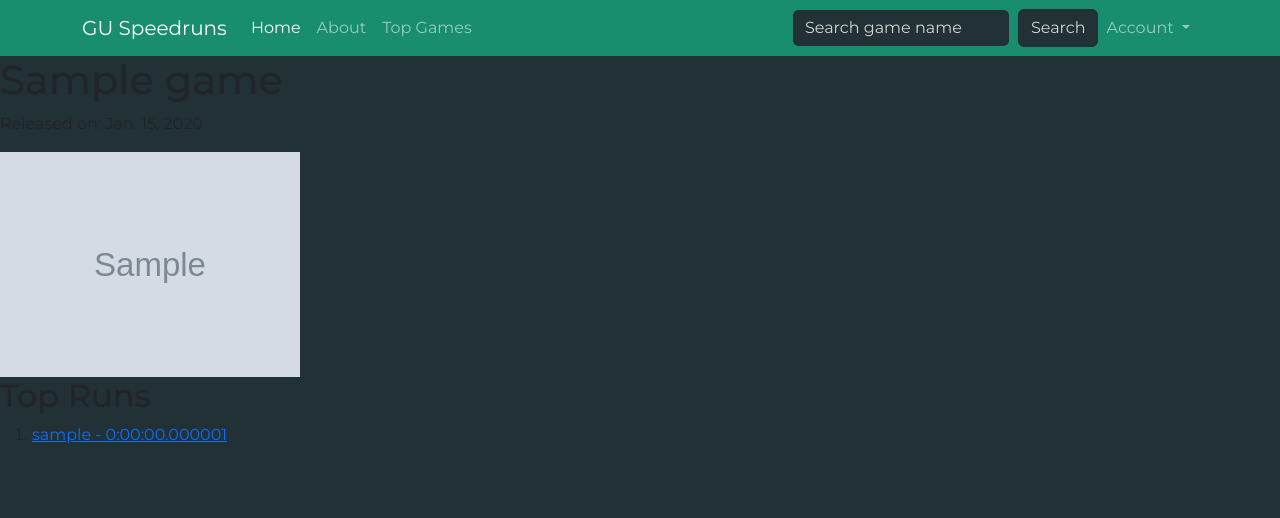
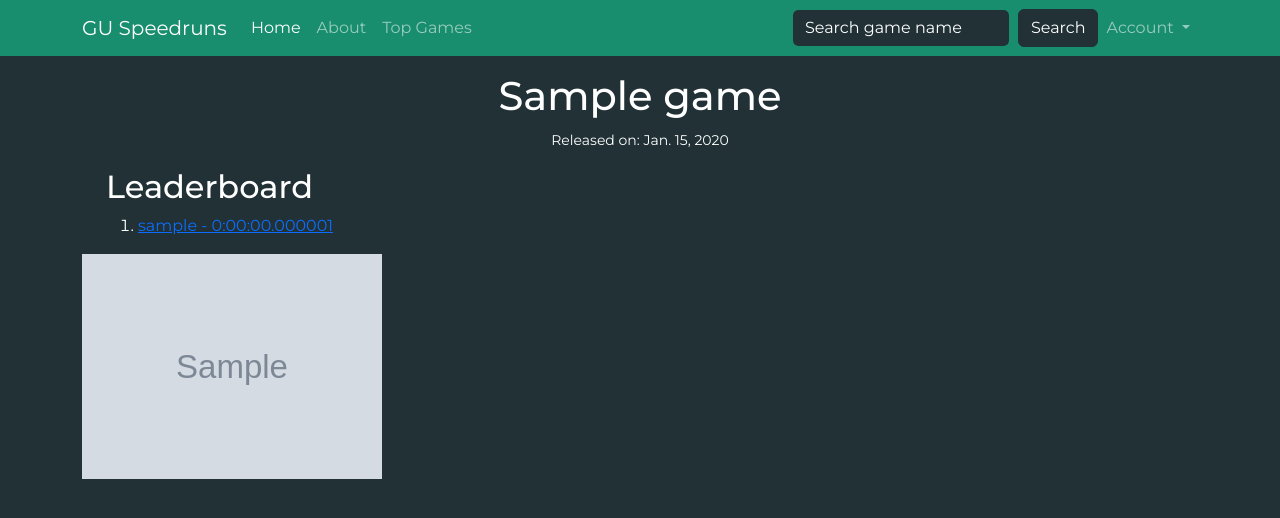
Before and after one commit to JasperHayes/WAD9E, a Django app: a page that uses templates/GUSpeedruns/game.html in a window 1280 px wide. Shown: the top 518 px of the page. Run offline with Django 3.2, Linux system fonts and the light colour scheme; tables that the repository leaves empty hold one stand-in row (values such as "Sample post"); grey boxes marked "Sample" are stand-in pictures.

Commit message:
Added ordering for runs based on time + incomplete game page

```diff
--- a/GUSpeedruns/static/GUSpeedruns/styles.css
+++ b/GUSpeedruns/static/GUSpeedruns/styles.css
@@ -5,7 +5,7 @@
 }
 
 .card-body{
-    color: lightgray;
+    color: white;
     background-color: #213136;
 }
 
@@ -14,7 +14,27 @@
 }
 
 .homepage-title{
-    color: lightgray;
+    color: white;
+}
+
+.navbar .btn {
+    background-color: #213136;
+    border-color: #1e3336;
+    color: white;
+}
+
+.navbar .form-control {
+    background-color: #213136;
+    border: 1px solid #188e6e;
+    color: white;
+}
+
+.navbar .form-control::placeholder {
+    color: white;
+}
+
+.pagination{
+    color: white;
 }
 
 nav{
@@ -24,26 +44,12 @@ nav{
 body{
     font-family: "Montserrat", sans-serif;
     background-color: #213136;
+    color: white;
     margin: 0;
     padding: 0;
 }
 
-.navbar .btn {
-    background-color: #213136;
-    border-color: #1e3336;
-    color: lightgray;
+h1{
+    color: white;
+    font-family: "Montserrat", sans-serif;
 }
-
-.navbar .form-control {
-    background-color: #213136;
-    border: 1px solid #188e6e;
-    color: lightgray;
-}
-
-.navbar .form-control::placeholder {
-    color: lightgray;
-}
-
-.pagination{
-    color: lightgray;
-}
--- a/GUSpeedruns/views.py
+++ b/GUSpeedruns/views.py
@@ -119,7 +119,7 @@ def show_game(request, game_name_slug):
         game = Game.objects.get(slug_name = game_name_slug)
         context_dict['game'] = game
         context_dict['game_name_slug'] = game_name_slug
-        runs = Run.objects.filter(game = game)
+        runs = Run.objects.filter(game = game).order_by('time')[:10]
         context_dict['runs'] = runs
 
     except:
--- a/templates/GUSpeedruns/game.html
+++ b/templates/GUSpeedruns/game.html
@@ -5,23 +5,20 @@
 {% endblock %}
 
 {% block body_block %}
+<div class="header text-center pt-3">
     <h1>{{ game.name }}</h1>
-<p>Released on: {{ game.date_released }}</p>
-
-<div>
-    {% if game.image %}
-        <img src="{{ game.image.url }}" alt="{{ game.name }} image" style="max-width: 300px; height: auto;">
-    {% else %}
-        <p>No image available for this game.</p>
-    {% endif %}
+    <p><small>Released on: {{ game.date_released }}</small></p>
 </div>
 
-<div>
-    <h2>Top Runs</h2>
+
+<div class="container">
+    <div class="row align-items-start px-4">
+        <div class="col-12 col-md-6">
+            <h2>Leaderboard</h2>
 
             {% if runs %}
                 <ol>
-            {% for run in runs|slice:":10" %}
+                    {% for run in runs%}
                         <li>
                             <a href="{% url 'GUSpeedruns:show_run' game_name_slug=game_name_slug run_name_slug=run.slug_title %}">
                             {{ run.user }} - {{ run.time }}
@@ -33,9 +30,18 @@
                 <p>No runs available for this game.</p>
             {% endif %}
         </div>
-
+    </div>
+    <div>
+        {% if game.image %}
+            <img src="{{ game.image.url }}" alt="{{ game.name }} image" style="max-width: 300px; height: auto;">
+        {% else %}
+            <p>No image available for this game.</p>
+        {% endif %}
+    </div>
     <div>
         {% if user.is_authenticated %}
             <a href="{% url 'GUSpeedruns:add_run' game_name_slug=game_name_slug %}">Add Run</a> <br />
         {% endif %}
+    </div>
+</div>
 {% endblock %}
```
Lines whose indentation alone changed are shown as unchanged.
